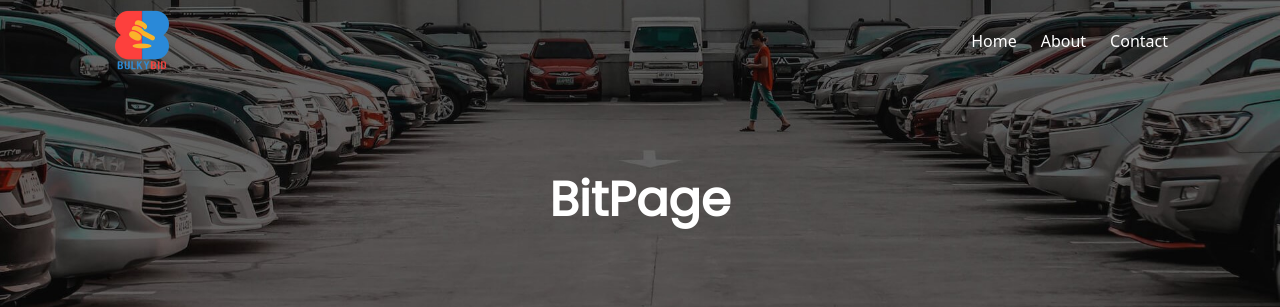
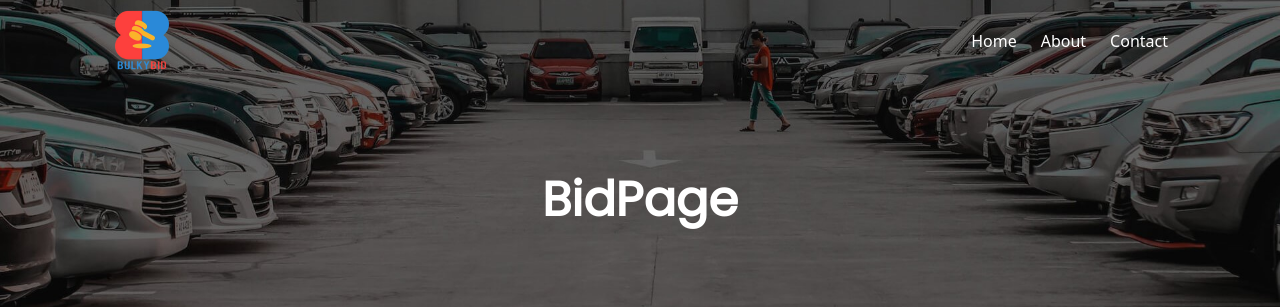
Before and after one commit to gravitonwebtech/bulkybid, a React (Create React App) app: page /bitpage in a window 1280 px wide. Shown: the top 307 px of the page. Built offline with nearby package versions, Linux system fonts and the light colour scheme; a web font is replaced by a local one.

Commit message:
speeling chnge

```diff
--- a/src/componants/BitPage.jsx
+++ b/src/componants/BitPage.jsx
@@ -31,7 +31,7 @@ function BitPage() {
             className="text-white font-bold text-2xl md:text-3xl lg:text-5xl"
             style={{ fontFamily: "Poppins" }}
           >
-            BitPage
+            BidPage
           </h1>
         </div>
       </div>
```
